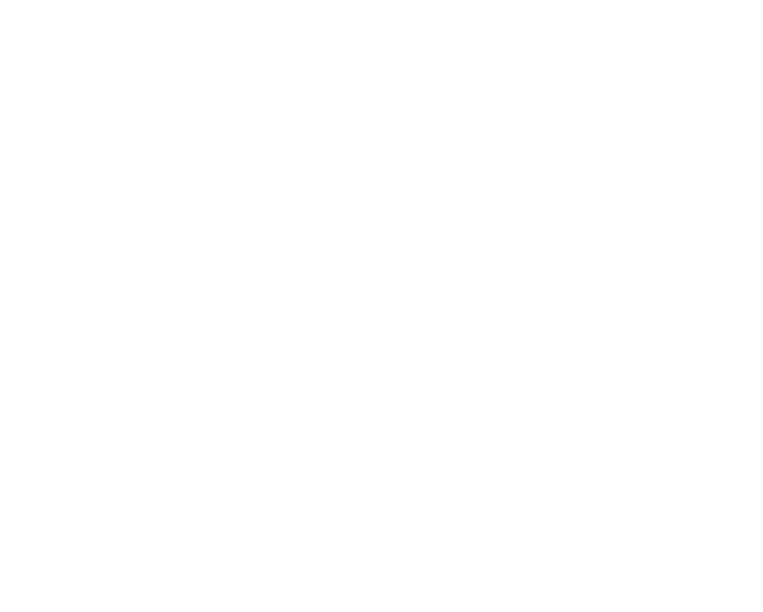
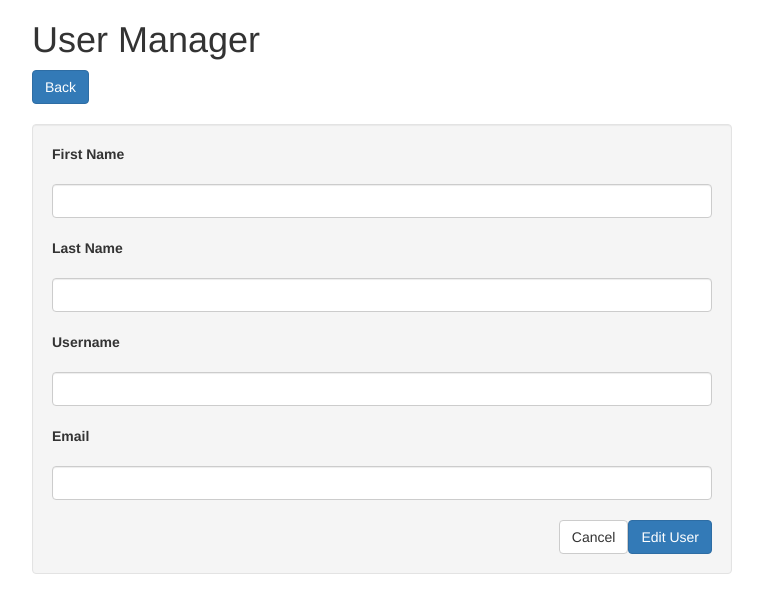
Before and after one commit to arun-class-solutions/4192018-React_user_manager, a React app: page /1/edit in a window 1280 px wide. Shown: the whole page, without its empty margins (258-1021 px from the left). Built offline with nearby package versions, Linux system fonts and the light colour scheme.

Commit message:
Edit user view with routing

```diff
--- a/public/index.html
+++ b/public/index.html
@@ -21,6 +21,16 @@
 
   		.margin-top-20 {
   			margin-top:20px;
+  		}
+
+      .small-container {
+  			width:700px;
+  			margin-left:auto;
+  			margin-right:auto;
+  		}
+
+  		.txt-right {
+  			text-align:right;
   		}
   	</style>
     <!--
--- /dev/null
+++ b/src/EditUser.js
@@ -0,0 +1,58 @@
+import React, { Component } from "react";
+
+class EditUser extends Component {
+  constructor(props) {
+    super(props);
+
+    console.log(this.props.match.params.id, "ID OF USER");
+  }
+
+  render() {
+    return (
+      <div>
+        <div className="small-container">
+        	<h1>User Manager</h1>
+
+        	<div>
+        		<a href="#" className="btn btn-primary">Back</a>
+        	</div>
+        </div>
+
+        <div className="small-container margin-top-20">
+        	<div className="well">
+        		<div className="bold">
+        			First Name
+        		</div>
+        		<div className="margin-top-20">
+        			<input type="text" className="form-control" />
+        		</div>
+        		<div className="bold margin-top-20">
+        			Last Name
+        		</div>
+        		<div className="margin-top-20">
+        			<input type="text" className="form-control" />
+        		</div>
+        		<div className="bold margin-top-20">
+        			Username
+        		</div>
+        		<div className="margin-top-20">
+        			<input type="text" className="form-control" />
+        		</div>
+        		<div className="bold margin-top-20">
+        			Email
+        		</div>
+        		<div className="margin-top-20">
+        			<input type="text" className="form-control" />
+        		</div>
+        		<div className="margin-top-20 txt-right">
+        			<a href="#" className="btn btn-default">Cancel</a>
+        			<button type="submit" className="btn btn-primary">Edit User</button>
+        		</div>
+        	</div>
+        </div>
+      </div>
+    );
+  }
+}
+
+export default EditUser;
--- a/src/index.js
+++ b/src/index.js
@@ -7,6 +7,7 @@ import { Router, Route, Switch } from "react-router-dom";
 import createBrowserHistory from "history/createBrowserHistory";
 
 import UserList from "./UserList";
+import EditUser from "./EditUser";
 
 // Optimize production bundle
 registerServiceWorker();
@@ -17,6 +18,7 @@ ReactDOM.render(
   <Router history={history}>
     <Switch>
       <Route exact path="/" component={UserList} />
+      <Route exact path="/:id/edit" component={EditUser} />
     </Switch>
   </Router>
   ,
```
